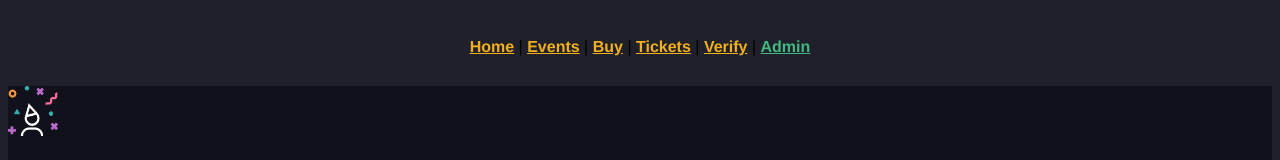
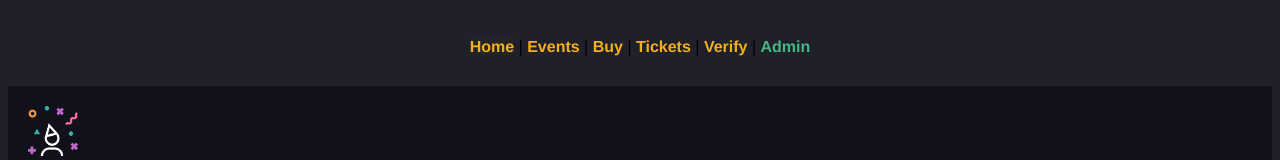
Before and after one commit to VictoRadefjall/TicketApp, a Vue app: page /#/admin in a window 1280 px wide. In both pictures the pointer is over the link "Home". Shown: the top 160 px of the page. Built offline with nearby package versions, Linux system fonts and the light colour scheme; no server answers; a web font is replaced by a local one.

Commit message:
Fixed some styling

```diff
--- a/src/store.js
+++ b/src/store.js
@@ -14,7 +14,9 @@ export default new Vuex.Store({
   },
   mutations: {
     inc(state) {
-      return state.numOfTickets++;
+      if (state.numOfTickets < 10) {
+        return state.numOfTickets++;
+      }
     },
     dec(state) {
       if (state.numOfTickets > 1) {
--- a/src/views/Buy.vue
+++ b/src/views/Buy.vue
@@ -21,7 +21,7 @@
 
     <div class="button">
       <router-link :to="{ name: 'tickets', params: { code: event } }">
-        <a class="btn" @click="buyTickets">Pay for my ticket(S)</a>
+        <a class="btn" @click="buyTickets">Pay for my ticket(s)</a>
       </router-link>
     </div>
 
@@ -63,7 +63,7 @@ export default {
 }
 </script>
 
-<style lang="scss" scoped>
+<style lang="scss">
 @import url('https://fonts.googleapis.com/css?family=Fira+Sans|Libre+Barcode+39+Text|Sansita');
 
 main {
@@ -156,10 +156,9 @@ a {
   }
 
   &:hover {
-    color: rgba(255, 229, 83, 0.788);
+    background: rgb(36, 36, 36);
     // font-size: 1.2rem;
-    text-transform: uppercase;
-    text-decoration: underline;
+    text-decoration:none;
   }
 
 }
--- a/src/views/Home.vue
+++ b/src/views/Home.vue
@@ -33,6 +33,7 @@ export default {
   a {
     margin-top: 2rem;
     text-transform: uppercase;
+    text-decoration: none;
   }
   .button {
     @extend %center;
```
